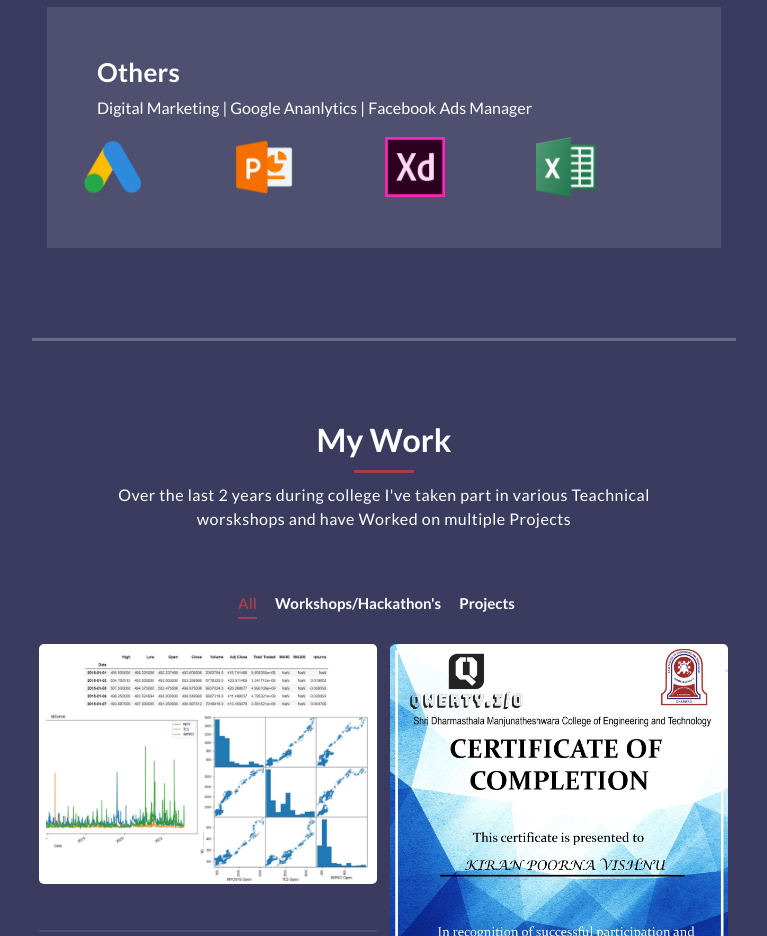
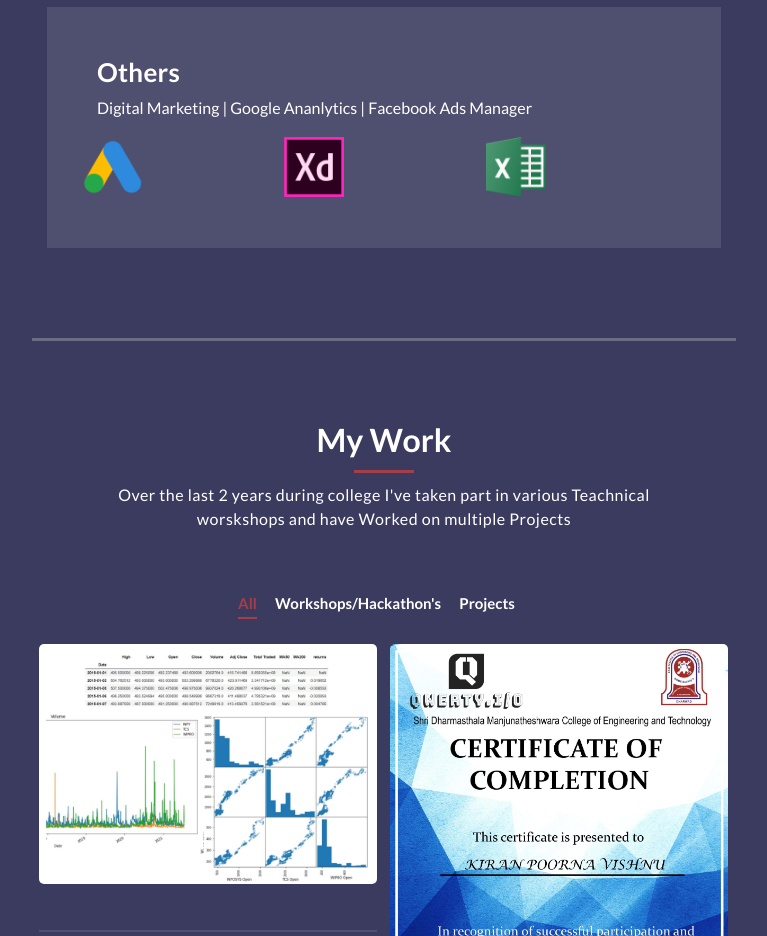
Before and after one commit to kiranpoornavishnuM/Portfolio, a plain HTML site: page index.html in a window 1280 px wide. Shown: the part 1603-2539 px from the top of the page, without its empty margins (416-1183 px from the left). Drawn offline with Linux system fonts and the light colour scheme.

Commit message:
Update index.html

```diff
--- a/index.html
+++ b/index.html
@@ -191,9 +191,6 @@ Things I've worked on              </span
                     <div class="row">
                       <div class="column">
                         <img src="assets/images/gads.png" alt="Google Ads" style="width: 60px;">
-                      </div>
-                      <div class="column">
-                        <img src="assets/images/ppt.png" alt="ppt" style="width:60px">
                       </div>
                       <div class="column">
                         <img src="assets/images/xd.png" alt="xd" style="width:60px">
```
